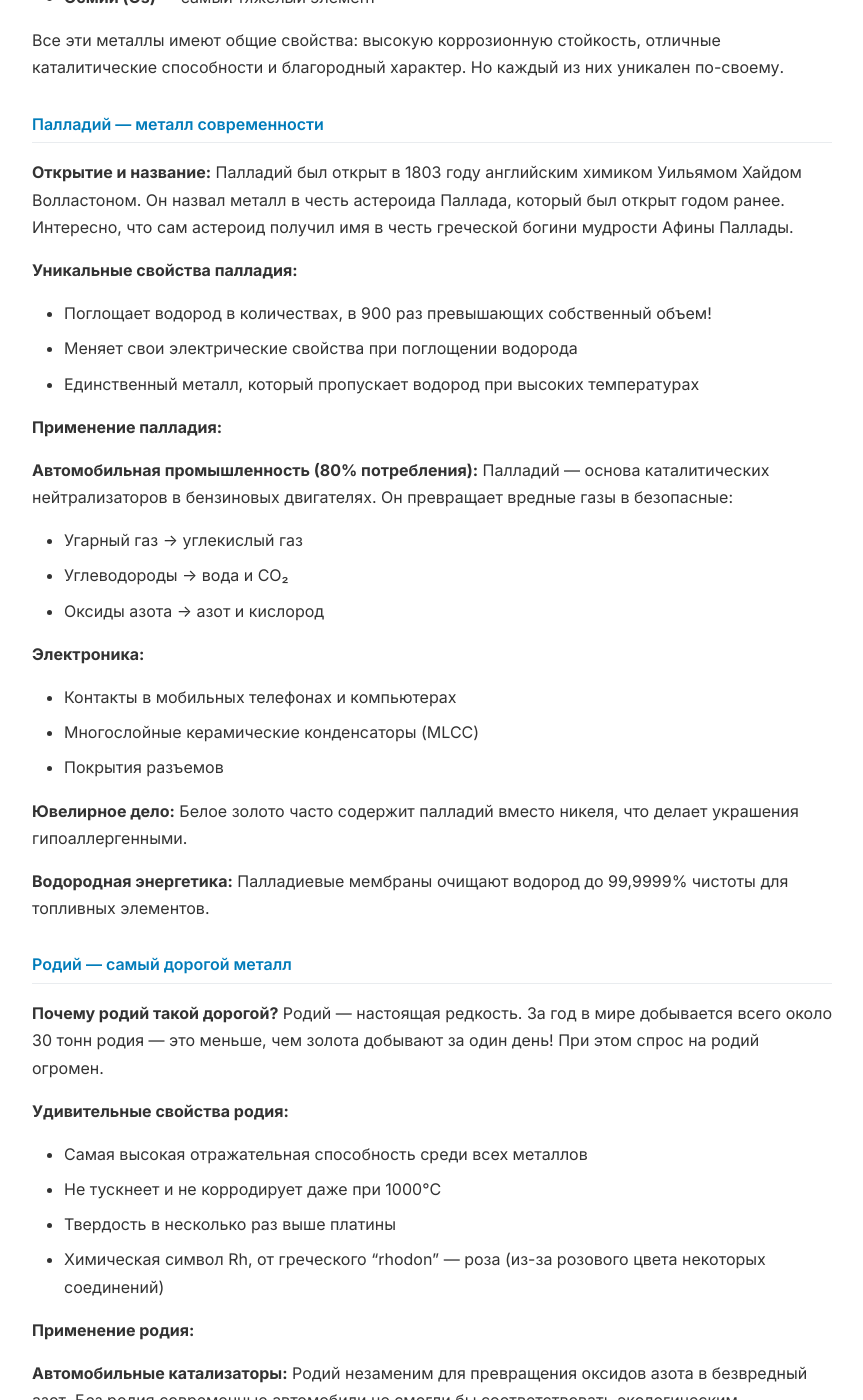
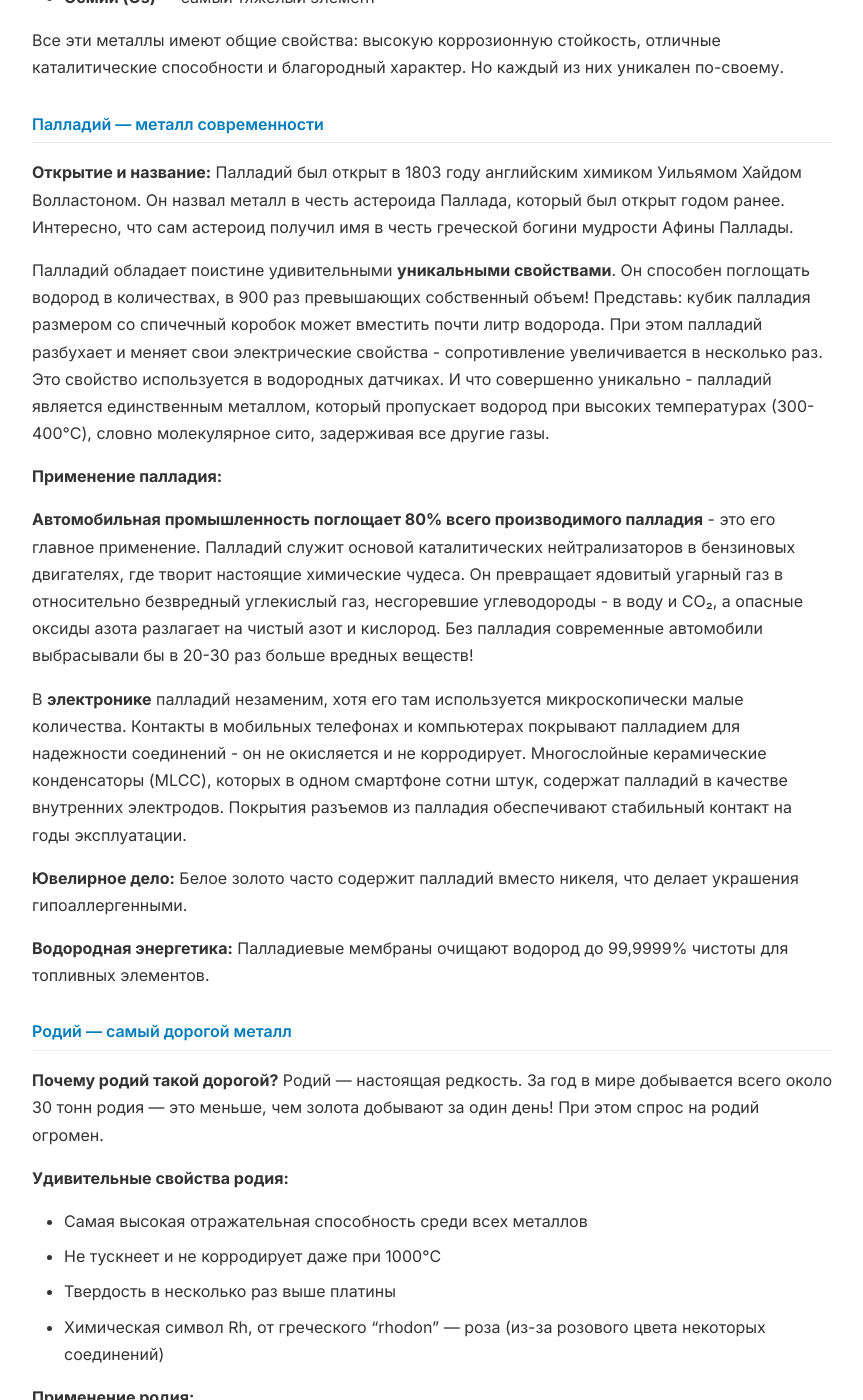
Before and after one commit to alexeygrigorev/little-book-of-metals-ru, a Jekyll site: the page built from часть_3_металлы/глава_16_платиноиды.md, in a window 1280 px wide and 1400 px high, scrolled down 746 px. Shown: the whole window, without its empty margins (208-1071 px from the left). Built offline with Jekyll 4.4.1, drawn with Linux system fonts in a browser that asks for light colours.

Commit message:
Enhanced chapters 16, 22, 30: platinoids, tin, mercury narratives
Co-authored-by: alexeygrigorev <875246+alexeygrigorev@users.noreply.github.com>

```diff
--- a/часть_3_металлы/глава_16_платиноиды.md
+++ b/часть_3_металлы/глава_16_платиноиды.md
@@ -24,23 +24,13 @@ layout: chapter
 **Открытие и название:**
 Палладий был открыт в 1803 году английским химиком Уильямом Хайдом Волластоном. Он назвал металл в честь астероида Паллада, который был открыт годом ранее. Интересно, что сам астероид получил имя в честь греческой богини мудрости Афины Паллады.
 
-**Уникальные свойства палладия:**
-- Поглощает водород в количествах, в 900 раз превышающих собственный объем!
-- Меняет свои электрические свойства при поглощении водорода
-- Единственный металл, который пропускает водород при высоких температурах
+Палладий обладает поистине удивительными **уникальными свойствами**. Он способен поглощать водород в количествах, в 900 раз превышающих собственный объем! Представь: кубик палладия размером со спичечный коробок может вместить почти литр водорода. При этом палладий разбухает и меняет свои электрические свойства - сопротивление увеличивается в несколько раз. Это свойство используется в водородных датчиках. И что совершенно уникально - палладий является единственным металлом, который пропускает водород при высоких температурах (300-400°C), словно молекулярное сито, задерживая все другие газы.
 
 **Применение палладия:**
 
-**Автомобильная промышленность (80% потребления):**
-Палладий — основа каталитических нейтрализаторов в бензиновых двигателях. Он превращает вредные газы в безопасные:
-- Угарный газ → углекислый газ
-- Углеводороды → вода и CO₂
-- Оксиды азота → азот и кислород
+**Автомобильная промышленность поглощает 80% всего производимого палладия** - это его главное применение. Палладий служит основой каталитических нейтрализаторов в бензиновых двигателях, где творит настоящие химические чудеса. Он превращает ядовитый угарный газ в относительно безвредный углекислый газ, несгоревшие углеводороды - в воду и CO₂, а опасные оксиды азота разлагает на чистый азот и кислород. Без палладия современные автомобили выбрасывали бы в 20-30 раз больше вредных веществ!
 
-**Электроника:**
-- Контакты в мобильных телефонах и компьютерах
-- Многослойные керамические конденсаторы (MLCC)
-- Покрытия разъемов
+В **электронике** палладий незаменим, хотя его там используется микроскопически малые количества. Контакты в мобильных телефонах и компьютерах покрывают палладием для надежности соединений - он не окисляется и не корродирует. Многослойные керамические конденсаторы (MLCC), которых в одном смартфоне сотни штук, содержат палладий в качестве внутренних электродов. Покрытия разъемов из палладия обеспечивают стабильный контакт на годы эксплуатации.
 
 **Ювелирное дело:**
 Белое золото часто содержит палладий вместо никеля, что делает украшения гипоаллергенными.
```
Also changed, not shown: часть_3_металлы/глава_22_олово.md (+1 -5 lines), часть_3_металлы/глава_30_ртуть.md (+2 -9 lines).
